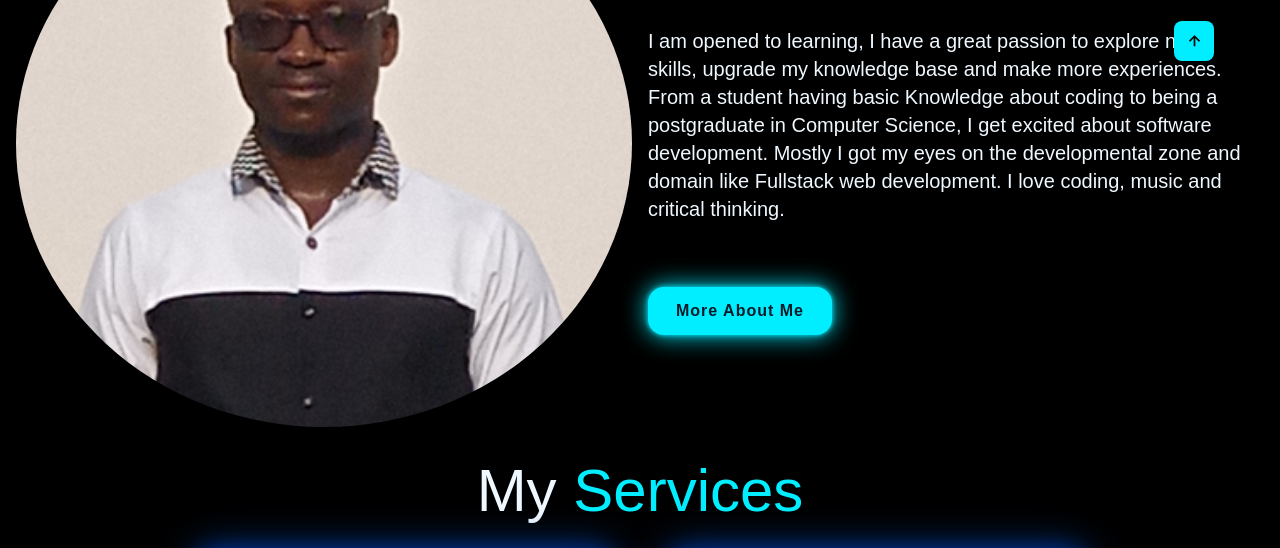
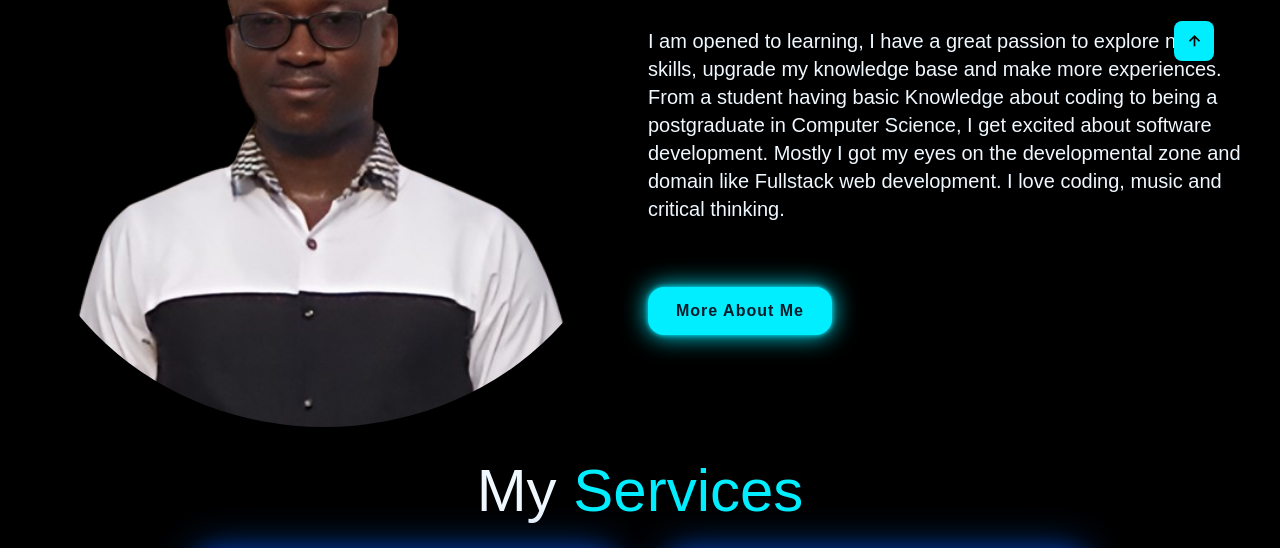
Before and after one commit to Emmanuel-002/emmanuel-portfolio, a plain HTML site: page index.html in a window 1280 px wide. Shown: the part 705-1253 px from the top of the page. Drawn offline with nearby package versions, Linux system fonts and the light colour scheme.

Commit message:
enchanced picture

```diff
--- a/index.html
+++ b/index.html
@@ -79,7 +79,7 @@
     </section>
     <section class="row g-3 justify-content-center m-2" id="about">
       <div class="about-img col-lg-6 col-md-6">
-        <img src="images/myphoto.jpeg" style="border-radius: 50%;" />
+        <img src="images/myphoto.png" style="border-radius: 50%;" />
       </div>
       <div class="about-text col-lg-6 col-md-6">
         <h2>About <span>Me</span></h2>
--- a/style.css
+++ b/style.css
@@ -58,7 +58,7 @@ body {
     width: 100%;
     justify-content: space-between;
     /* height: 100vh; */
-    /* background: url(images/background.png) no-repeat; */
+    /* background: url(images/myphoto.png) no-repeat; */
     background-size: cover;
     background-position: center;
     display: flex;
```
Also changed, not shown: images/myphoto.jpeg (deleted), images/myphoto.png (added).
